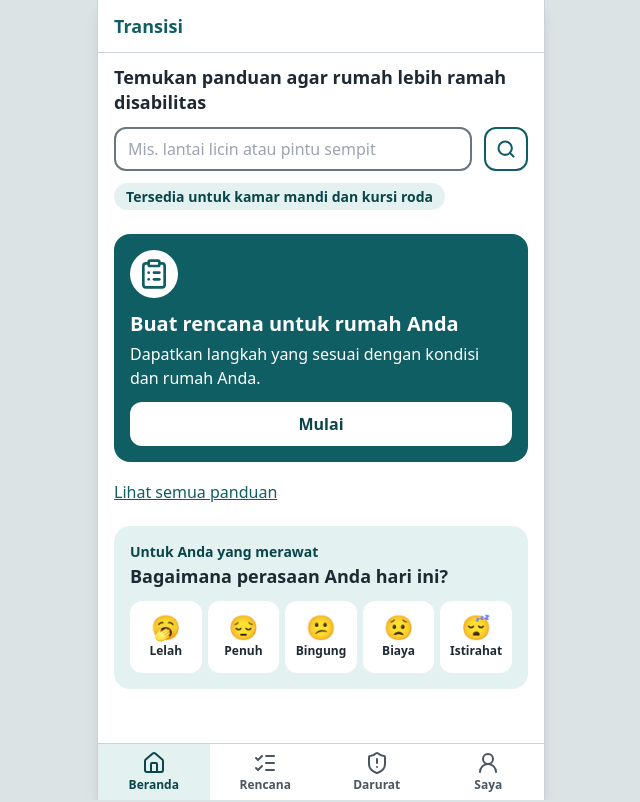
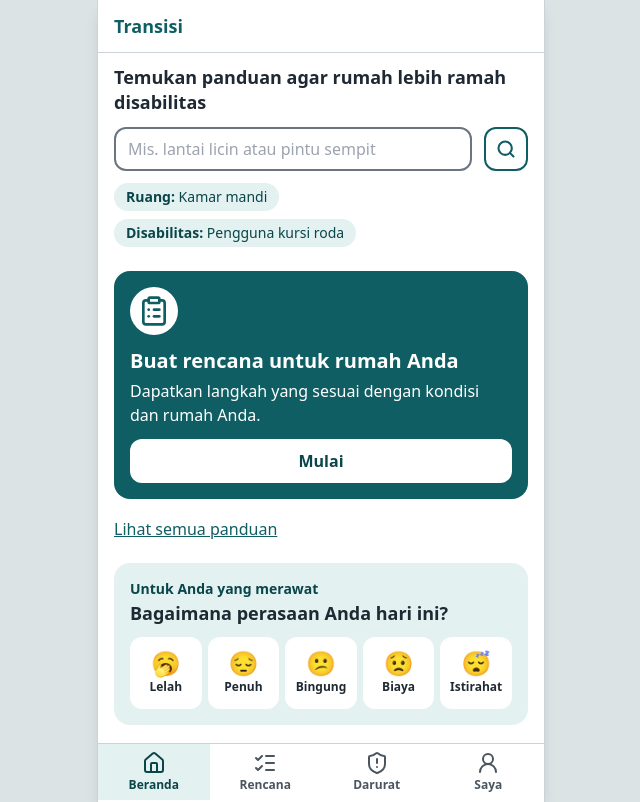
Before and after one commit to titohanafi/transisidnr, a React (Vite) app: page /#/ in a window 1280 px wide. Shown: the whole page, without its empty margins (319-959 px from the left). Built offline with nearby package versions, Linux system fonts and the light colour scheme.

Commit message:
Beranda: cakupan jadi dua pil (Ruang dan Disabilitas)

```diff
--- a/content/ui.json
+++ b/content/ui.json
@@ -16,7 +16,11 @@
         "deskripsi": "Lihat satu hal untuk hari ini dan langkah berikutnya.",
         "tombol": "Buka rencana"
       },
-      "cakupan": "Tersedia untuk kamar mandi dan kursi roda",
+      "cakupanJudul": "Tersedia untuk",
+      "cakupan": [
+        { "label": "Ruang", "nilai": "Kamar mandi" },
+        { "label": "Disabilitas", "nilai": "Pengguna kursi roda" }
+      ],
       "semua": "Lihat semua panduan",
       "cari": { "label": "Temukan panduan agar rumah lebih ramah disabilitas", "placeholder": "Mis. lantai licin atau pintu sempit", "tombol": "Cari" }
     }
--- a/src/domain/schema.ts
+++ b/src/domain/schema.ts
@@ -149,7 +149,8 @@ export const uiSchema = z
         judul: teks,
         susun: z.object({ judul: teks, deskripsi: teks, tombol: teks }),
         lanjut: z.object({ judul: teks, deskripsi: teks, tombol: teks }),
-        cakupan: teks,
+        cakupanJudul: teks,
+        cakupan: z.array(z.object({ label: teks, nilai: teks })).min(1),
         semua: teks,
         cari: z.object({ label: teks, placeholder: teks, tombol: teks }),
       }),
--- a/src/screens/Beranda.tsx
+++ b/src/screens/Beranda.tsx
@@ -50,11 +50,13 @@ export function Beranda() {
             <Search className="h-5 w-5" strokeWidth={2.5} aria-hidden="true" focusable="false" />
           </button>
         </div>
-        <p className="mt-3">
-          <span className="inline-block rounded-2xl bg-utama-muda px-3 py-1 text-sm font-semibold leading-snug text-utama-gelap [text-wrap:balance]">
-            {pilih.cakupan}
-          </span>
-        </p>
+        <ul aria-label={pilih.cakupanJudul} className="mt-3 flex flex-wrap gap-2">
+          {pilih.cakupan.map((c) => (
+            <li key={c.label} className="rounded-full bg-utama-muda px-3 py-1 text-sm text-utama-gelap">
+              <span className="font-semibold">{c.label}:</span> {c.nilai}
+            </li>
+          ))}
+        </ul>
       </form>
 
       <section className="mt-6 rounded-kartu bg-utama p-4 text-white" aria-labelledby="jalur-utama">
```
Also changed, not shown: 1 other file (tests, documents, lock files or other folders).
